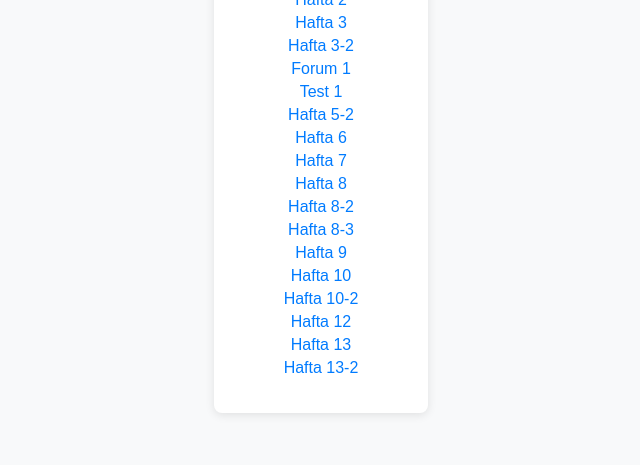
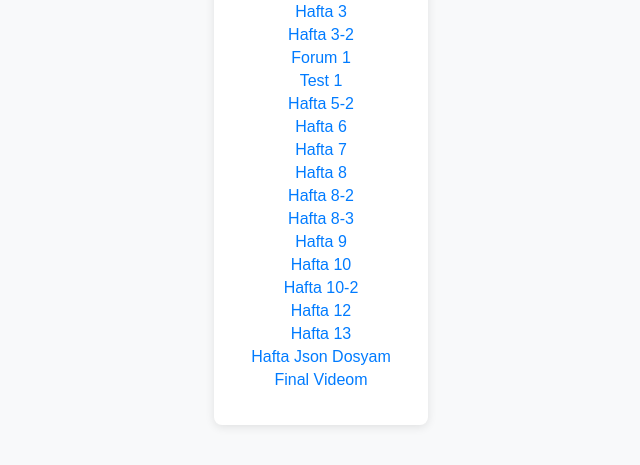
Before and after one commit to asefagultekin/web_tasarim, a plain HTML site: page index.html in a window 1280 px wide. Shown: the part 235-700 px from the top of the page, without its empty margins (319-959 px from the left). Drawn offline with Linux system fonts and the light colour scheme.

Commit message:
Update index.html

```diff
--- a/index.html
+++ b/index.html
@@ -62,7 +62,9 @@
         <li><a href="hafta10-2.php">Hafta 10-2</a></li>
         <li><a href="hafta12.php">Hafta 12</a></li>
         <li><a href="hafta13.php">Hafta 13</a></li>
-        <li><a href="hafta13-2.php">Hafta 13-2</a></li>
+        <li><a href="hafta13-2.php">Hafta Json Dosyam</a></li>
+        <!-- Final Videom linki -->
+        <li><a href="https://youtube.com/shorts/JMegtDcT47Y?feature=share" target="_blank">Final Videom</a></li>
     </ul>
 </div>
 
```
